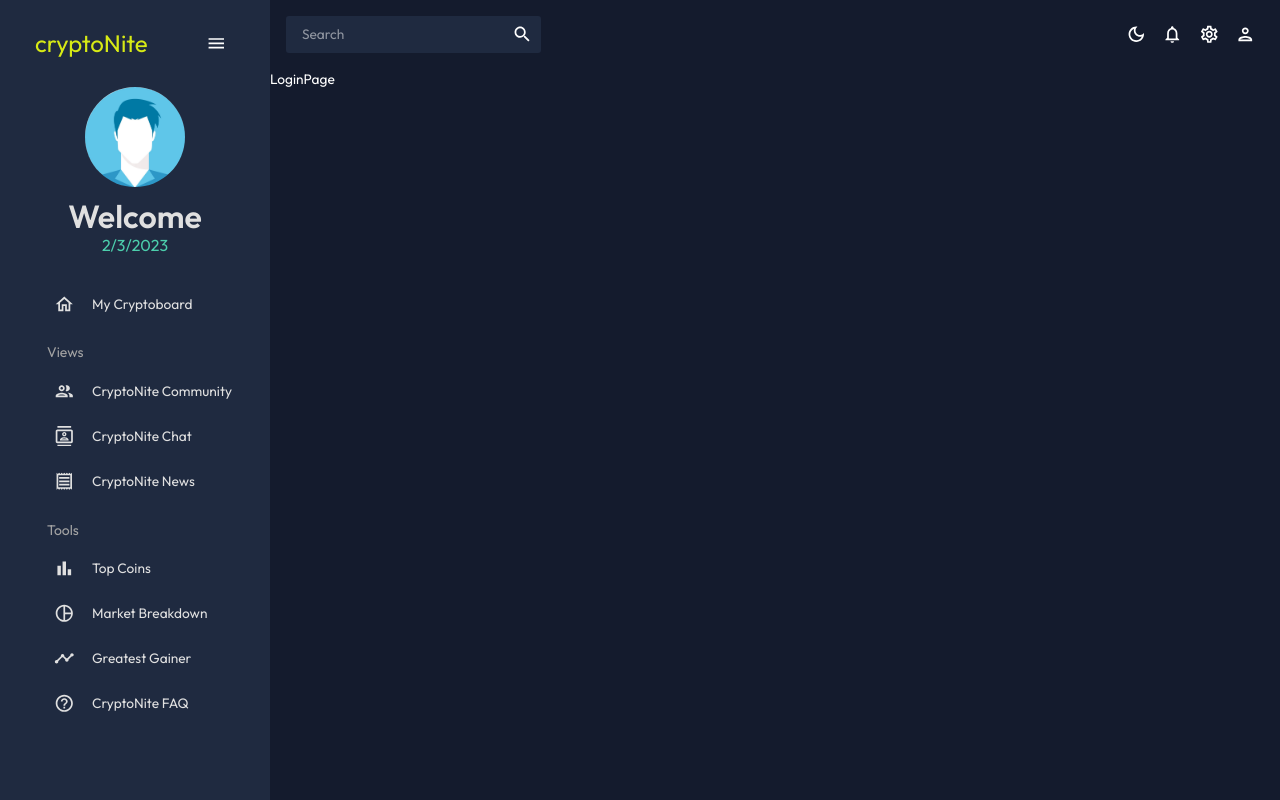
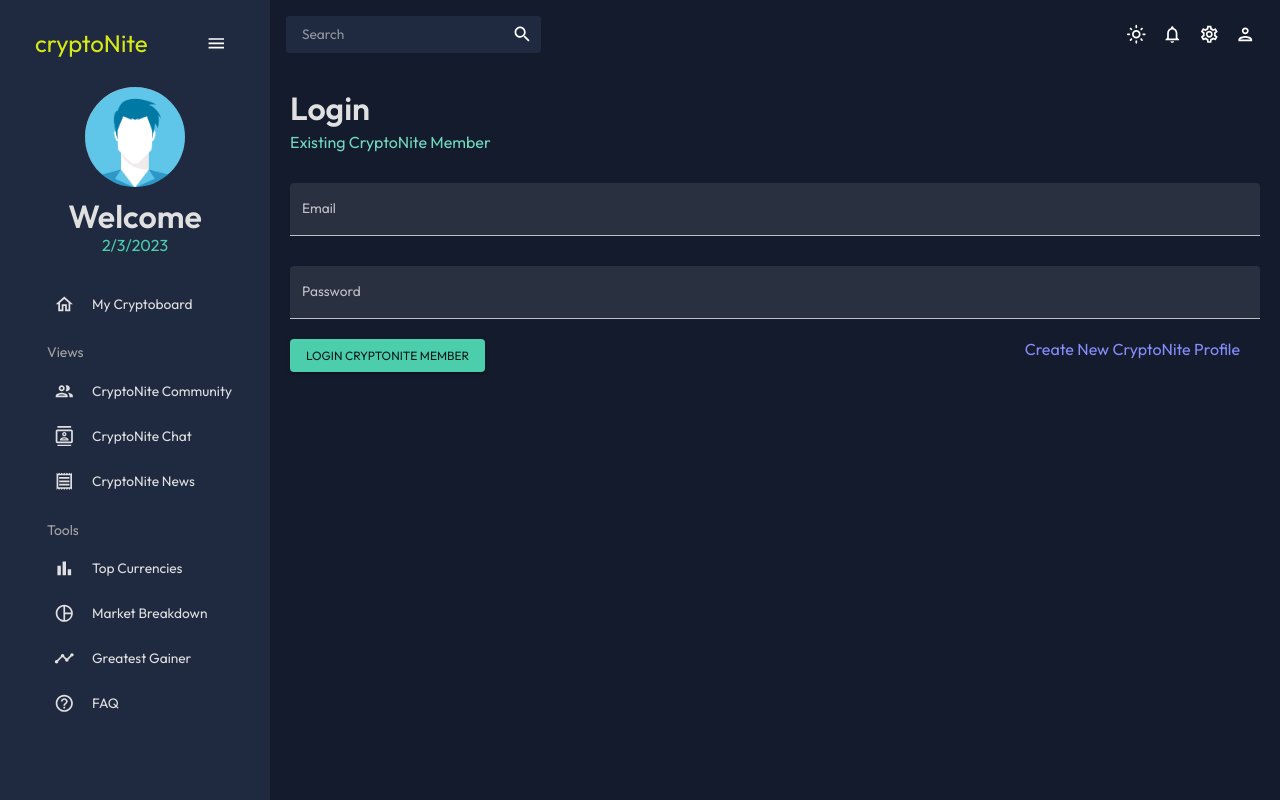
Before and after one commit to anthonyBosek/cryptoNite, a React (Create React App) app in the folder client/: page /login in a window 1280 px wide. Built offline with nearby package versions, Linux system fonts and the light colour scheme.

Commit message:
login/register form

```diff
--- /dev/null
+++ b/client/src/components/Header.jsx
@@ -0,0 +1,24 @@
+import { Typography, Box, useTheme } from "@mui/material";
+import { tokens } from "../theme";
+
+const Header = ({ title, subtitle }) => {
+  const theme = useTheme();
+  const colors = tokens(theme.palette.mode);
+  return (
+    <Box mb="30px">
+      <Typography
+        variant="h2"
+        color={colors.grey[100]}
+        fontWeight="bold"
+        sx={{ m: "0 0 5px 0" }}
+      >
+        {title}
+      </Typography>
+      <Typography variant="h5" color={colors.greenAccent[400]}>
+        {subtitle}
+      </Typography>
+    </Box>
+  );
+};
+
+export default Header;
--- a/client/src/theme.js
+++ b/client/src/theme.js
@@ -2,7 +2,7 @@
 export const tokens = (mode) => ({
   ...(mode === "dark"
     ? {
-        cryptonite: "#D7EA15",
+        cryptonite: "#d7ea15",
         grey: {
           100: "#e0e0e0",
           200: "#c2c2c2",
@@ -60,7 +60,7 @@ export const tokens = (mode) => ({
         },
       }
     : {
-        cryptonite: "#D7EA15",
+        cryptonite: "#d7ea15",
         grey: {
           100: "#141414",
           200: "#292929",
@@ -76,7 +76,7 @@ export const tokens = (mode) => ({
           100: "#040509",
           200: "#080b12",
           300: "#0c101b",
-          400: "#f2f0f0", // manually changed
+          400: "#f2f0f0",
           500: "#141b2d",
           600: "#1F2A40",
           700: "#727681",
--- a/client/src/views/global/SideNav.jsx
+++ b/client/src/views/global/SideNav.jsx
@@ -117,7 +117,7 @@ const Sidebar = () => {
           <Box paddingLeft={isCollapsed ? undefined : "10%"}>
             <Item
               title="My Cryptoboard"
-              to="/"
+              to="/login"
               icon={<HomeOutlinedIcon />}
               selected={selected}
               setSelected={setSelected}
@@ -160,7 +160,7 @@ const Sidebar = () => {
               Tools
             </Typography>
             <Item
-              title="Top Coins"
+              title="Top Currencies"
               to="/bar"
               icon={<BarChartOutlinedIcon />}
               selected={selected}
@@ -181,7 +181,7 @@ const Sidebar = () => {
               setSelected={setSelected}
             />
             <Item
-              title="CryptoNite FAQ"
+              title="FAQ"
               to="/faq"
               icon={<HelpOutlineOutlinedIcon />}
               selected={selected}
--- a/client/src/views/global/TopNav.jsx
+++ b/client/src/views/global/TopNav.jsx
@@ -33,9 +33,9 @@ const Topbar = () => {
       <Box display="flex">
         <IconButton onClick={() => dispatch(setMode())}>
           {theme.palette.mode === "dark" ? (
+            <LightModeOutlinedIcon />
+          ) : (
             <DarkModeOutlinedIcon />
-          ) : (
-            <LightModeOutlinedIcon />
           )}
         </IconButton>
         <IconButton>
--- a/client/src/views/loginPage/index.jsx
+++ b/client/src/views/loginPage/index.jsx
@@ -1,7 +1,199 @@
-import React from "react";
+import { useState } from "react";
+// import { useNavigate } from "react-router-dom";
+// import { useDispatch } from "react-redux";
+// import { setLogin } from "state";
+//
+import { Box, Button, TextField, Typography, useTheme } from "@mui/material";
+import { Formik } from "formik";
+import * as yup from "yup";
+import useMediaQuery from "@mui/material/useMediaQuery";
+import { tokens } from "../../theme";
+import Header from "../../components/Header";
 
-const LoginPage = () => {
-  return <div>LoginPage</div>;
+const registerSchema = yup.object().shape({
+  firstName: yup.string().required("First name is required"),
+  lastName: yup.string().required("Last name is required"),
+  email: yup.string().email("Invalid email").required("Email is required"),
+  password: yup.string().required("Password is required"),
+  location: yup.string().required("Location is required"),
+});
+
+const loginSchema = yup.object().shape({
+  email: yup.string().email("Invalid email").required("Email is required"),
+  password: yup.string().required("Password is required"),
+});
+
+const initialValuesRegister = {
+  firstName: "",
+  lastName: "",
+  email: "",
+  password: "",
+  location: "",
 };
 
-export default LoginPage;
+const initialValuesLogin = {
+  email: "",
+  password: "",
+};
+
+const Form = () => {
+  const theme = useTheme();
+  const colors = tokens(theme.palette.mode);
+  const [pageType, setPageType] = useState("login");
+  // const dispatch = useDispatch();
+  // const navigate = useNavigate();
+  const isNonMobile = useMediaQuery("(min-width:600px)");
+  const isLogin = pageType === "login";
+  const isRegister = pageType === "register";
+
+  // register api call
+
+  // login api call
+
+  // handle form submit
+  const handleFormSubmit = (values) => {
+    console.log(values);
+  };
+
+  return (
+    <Box m="20px">
+      {isRegister ? (
+        <Header title="Register" subtitle="New CryptoNite Profile" />
+      ) : (
+        <Header title="Login" subtitle="Existing CryptoNite Member" />
+      )}
+
+      <Formik
+        onSubmit={handleFormSubmit}
+        initialValues={isLogin ? initialValuesLogin : initialValuesRegister}
+        validationSchema={isLogin ? loginSchema : registerSchema}
+      >
+        {({
+          values,
+          errors,
+          touched,
+          handleBlur,
+          handleChange,
+          handleSubmit,
+          setFieldValue,
+          resetForm,
+        }) => (
+          <form onSubmit={handleSubmit}>
+            <Box
+              display="grid"
+              gap="30px"
+              gridTemplateColumns="repeat(4, minmax(0, 1fr))"
+              sx={{
+                "& > div": { gridColumn: isNonMobile ? undefined : "span 4" },
+              }}
+            >
+              {isRegister && (
+                <>
+                  <TextField
+                    fullWidth
+                    variant="filled"
+                    type="text"
+                    label="First Name"
+                    onBlur={handleBlur}
+                    onChange={handleChange}
+                    value={values.firstName}
+                    name="firstName"
+                    error={!!touched.firstName && !!errors.firstName}
+                    helperText={touched.firstName && errors.firstName}
+                    sx={{ gridColumn: "span 2" }}
+                  />
+
+                  <TextField
+                    fullWidth
+                    variant="filled"
+                    type="text"
+                    label="Last Name"
+                    onBlur={handleBlur}
+                    onChange={handleChange}
+                    value={values.lastName}
+                    name="lastName"
+                    error={!!touched.lastName && !!errors.lastName}
+                    helperText={touched.lastName && errors.lastName}
+                    sx={{ gridColumn: "span 2" }}
+                  />
+
+                  <TextField
+                    fullWidth
+                    variant="filled"
+                    type="text"
+                    label="Location"
+                    onBlur={handleBlur}
+                    onChange={handleChange}
+                    value={values.location}
+                    name="location"
+                    error={!!touched.location && !!errors.location}
+                    helperText={touched.location && errors.location}
+                    sx={{ gridColumn: "span 4" }}
+                  />
+                </>
+              )}
+
+              <TextField
+                fullWidth
+                variant="filled"
+                type="text"
+                label="Email"
+                onBlur={handleBlur}
+                onChange={handleChange}
+                value={values.email}
+                name="email"
+                error={!!touched.email && !!errors.email}
+                helperText={touched.email && errors.email}
+                sx={{ gridColumn: "span 4" }}
+              />
+
+              <TextField
+                fullWidth
+                variant="filled"
+                type="password"
+                label="Password"
+                onBlur={handleBlur}
+                onChange={handleChange}
+                value={values.password}
+                name="password"
+                error={!!touched.password && !!errors.password}
+                helperText={touched.password && errors.password}
+                sx={{ gridColumn: "span 4" }}
+              />
+            </Box>
+
+            {/* BUTTONS */}
+            <Box display="flex" justifyContent="space-between" mt="20px">
+              <Button type="submit" color={"secondary"} variant="contained">
+                {isLogin
+                  ? "Login CryptoNite Member"
+                  : "Register CryptoNite Profile"}
+              </Button>
+              <Typography
+                variant="h5"
+                mr="20px"
+                onClick={() => {
+                  setPageType(isLogin ? "register" : "login");
+                  resetForm();
+                }}
+                color={colors.blueAccent[400]}
+                sx={{
+                  "&:hover": {
+                    cursor: "pointer",
+                    textDecoration: "underline",
+                  },
+                }}
+              >
+                {isLogin
+                  ? "Create New CryptoNite Profile"
+                  : "Login Existing CryptoNite Member"}
+              </Typography>
+            </Box>
+          </form>
+        )}
+      </Formik>
+    </Box>
+  );
+};
+
+export default Form;
```
